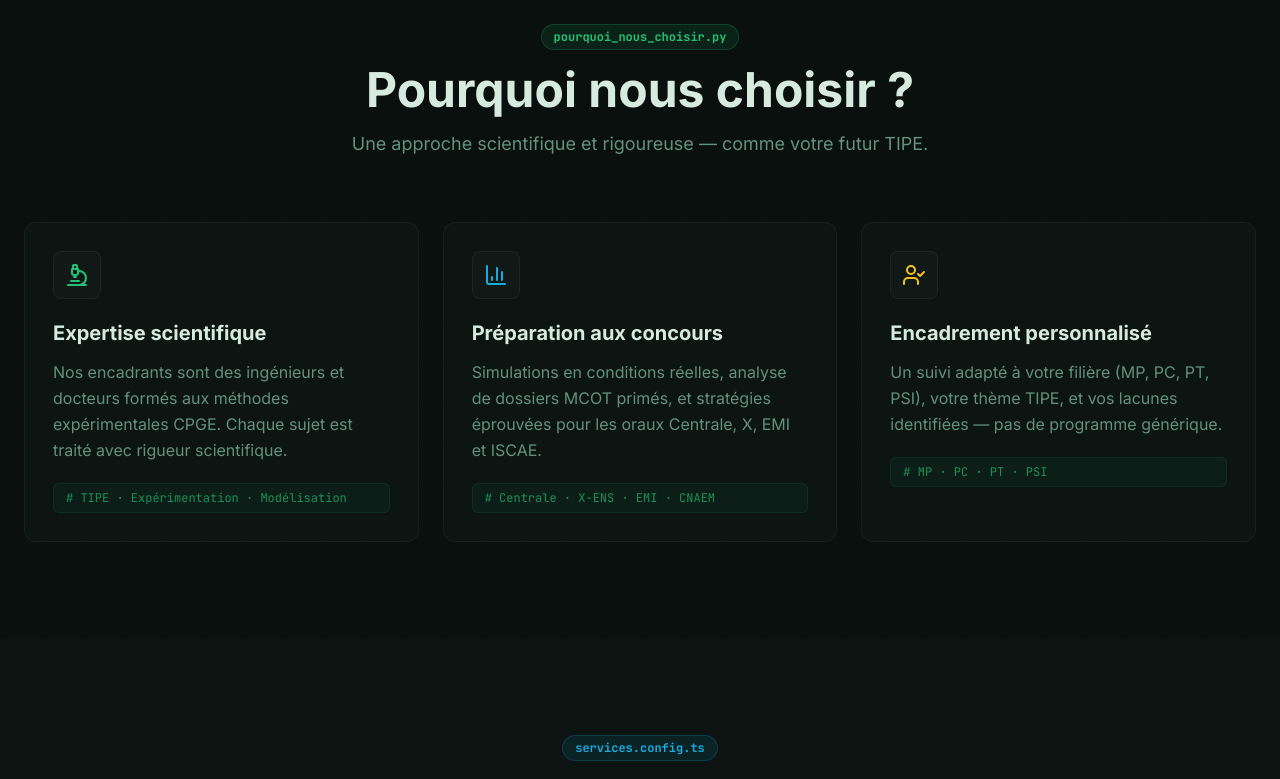
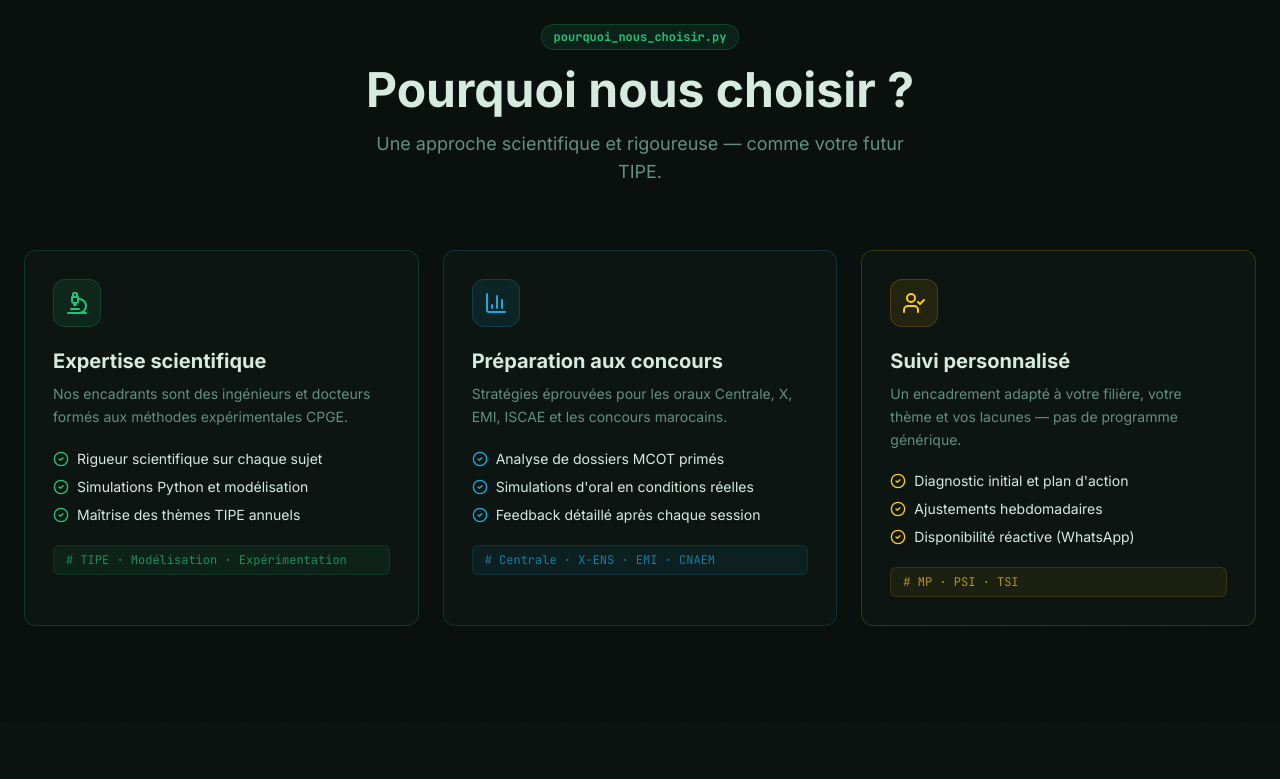
Before and after one commit to AYMANEFAKIHI/TIPECPGE, a React (Vite) app: page / in a window 1280 px wide. Shown: the part 880-1659 px from the top of the page. Built offline with nearby package versions, Linux system fonts and the light colour scheme.

Commit message:
fix all bugs

```diff
--- a/src/components/home/About.tsx
+++ b/src/components/home/About.tsx
@@ -1,93 +1,77 @@
 import { motion } from "framer-motion";
-import { Rocket, Users, TrendingUp, Award } from "lucide-react";
+import { Rocket, Users, TrendingUp, Award, GraduationCap, Star } from "lucide-react";
 
 const milestones = [
-  {
-    year: "2019",
-    icon: Rocket,
-    title: "Fondation de TIPE CPGE",
-    desc: "Création de la plateforme par une équipe d'ingénieurs et de professeurs CPGE avec une mission claire : rendre la préparation TIPE accessible et efficace.",
-  },
-  {
-    year: "2021",
-    icon: Users,
-    title: "100+ étudiants accompagnés",
-    desc: "Premier cap symbolique franchi. Nos premières promotions intègrent Centrale, X, EMI et ISCAE avec des dossiers TIPE remarqués par les jurys.",
-  },
-  {
-    year: "2023",
-    icon: TrendingUp,
-    title: "Expansion CNAEM & ISCAE",
-    desc: "Lancement des packs dédiés aux concours des grandes écoles de gestion marocaines. Taux de réussite consolidé à 95%.",
-  },
-  {
-    year: "2024",
-    icon: Award,
-    title: "200+ réussites",
-    desc: "Plus de 200 étudiants ont intégré leur école de rêve grâce à TIPE CPGE. Notre méthode — rigoureuse, scientifique, humaine — continue d'évoluer.",
-  },
+  { year: "2019", icon: Rocket,      title: "Fondation",               desc: "Créé par une équipe d'ingénieurs et de professeurs CPGE pour rendre la préparation TIPE accessible à tous les étudiants marocains." },
+  { year: "2021", icon: Users,       title: "100+ étudiants",          desc: "Premier cap symbolique. Nos premières promotions intègrent Centrale, X, EMI et ISCAE avec des dossiers TIPE remarqués par les jurys." },
+  { year: "2023", icon: TrendingUp,  title: "Expansion CNAEM & ISCAE", desc: "Lancement des packs dédiés aux concours des grandes écoles de gestion marocaines. Taux de réussite consolidé à 95%." },
+  { year: "2025", icon: Award,       title: "200+ réussites",          desc: "Plus de 200 étudiants ont intégré leur école grâce à TIPE CPGE. Notre méthode — rigoureuse, scientifique, humaine — continue d'évoluer." },
 ];
 
-export const About = () => {
-  return (
+const values = [
+  { icon: GraduationCap, label: "Rigueur scientifique",  desc: "Nous traitons chaque TIPE comme une vraie démarche de recherche." },
+  { icon: Star,           label: "Excellence personnalisée", desc: "Pas de programme générique — chaque étudiant a son propre parcours." },
+  { icon: Users,          label: "Communauté CPGE",       desc: "Un réseau d'étudiants et d'encadrants qui partagent les mêmes ambitions." },
+];
+
+export const About = () => (
   <section id="about" className="py-24 relative overflow-hidden">
     <div className="absolute inset-0 grid-bg opacity-40 pointer-events-none" />
-
     <div className="container mx-auto px-4 md:px-6 relative z-10">
-        <motion.div
-          initial={{ opacity: 0, y: 20 }}
-          whileInView={{ opacity: 1, y: 0 }}
-          viewport={{ once: true }}
-          className="text-center mb-16"
-        >
+      <motion.div initial={{ opacity: 0, y: 20 }} whileInView={{ opacity: 1, y: 0 }} viewport={{ once: true }} className="text-center mb-16">
         <div className="inline-flex items-center gap-2 px-3 py-1 rounded-full bg-primary/10 text-primary text-xs font-mono font-semibold mb-4 border border-primary/20">
           git log --oneline
         </div>
         <h2 className="text-3xl md:text-5xl font-bold mb-4">Notre Histoire</h2>
-          <p className="text-muted-foreground text-lg max-w-2xl mx-auto">
-            De l'idée à la référence nationale — une construction méthodique, comme un bon TIPE.
+        <p className="text-muted-foreground text-lg max-w-2xl mx-auto">De l'idée à la référence nationale — une construction méthodique, comme un bon TIPE.</p>
+      </motion.div>
+
+      <div className="grid lg:grid-cols-2 gap-12 items-start max-w-5xl mx-auto">
+        {/* Timeline */}
+        <div className="relative">
+          <div className="absolute left-[19px] top-2 bottom-2 w-px bg-gradient-to-b from-primary/60 via-primary/20 to-transparent" />
+          {milestones.map((m, i) => (
+            <motion.div key={i} initial={{ opacity: 0, x: -20 }} whileInView={{ opacity: 1, x: 0 }} viewport={{ once: true }}
+              transition={{ delay: i * 0.1 }} className="flex gap-5 mb-8 last:mb-0 relative">
+              <div className="w-10 h-10 rounded-full bg-primary/10 border-2 border-primary/30 flex items-center justify-center shrink-0 z-10">
+                <m.icon className="w-4 h-4 text-primary" />
+              </div>
+              <div className="pt-1.5">
+                <div className="flex items-center gap-2 mb-1">
+                  <span className="font-mono font-black text-primary text-lg">{m.year}</span>
+                  <span className="text-sm font-bold">{m.title}</span>
+                </div>
+                <p className="text-sm text-muted-foreground leading-relaxed">{m.desc}</p>
+              </div>
+            </motion.div>
+          ))}
+        </div>
+
+        {/* Values */}
+        <div className="flex flex-col gap-4">
+          <motion.div initial={{ opacity: 0, x: 20 }} whileInView={{ opacity: 1, x: 0 }} viewport={{ once: true }}
+            className="rounded-xl border border-primary/20 bg-primary/5 p-6 mb-2">
+            <div className="text-xs font-mono font-bold text-primary uppercase tracking-wider mb-2">Notre mission</div>
+            <p className="text-base leading-relaxed">
+              Permettre à chaque étudiant CPGE marocain d'aborder le TIPE avec méthode, confiance et rigueur scientifique — pour que l'oral devienne un avantage, pas une source d'anxiété.
             </p>
           </motion.div>
 
-        {/* Timeline */}
-        <div className="max-w-3xl mx-auto relative">
-          {/* Vertical line */}
-          <div className="absolute left-6 md:left-1/2 top-0 bottom-0 w-px bg-gradient-to-b from-primary/40 via-border to-transparent -translate-x-1/2" />
-
-          {milestones.map((m, i) => (
-            <motion.div
-              key={i}
-              initial={{ opacity: 0, x: i % 2 === 0 ? -30 : 30 }}
-              whileInView={{ opacity: 1, x: 0 }}
-              viewport={{ once: true }}
-              transition={{ delay: i * 0.15 }}
-              className={`relative flex gap-6 mb-12 last:mb-0 ${
-                i % 2 === 0 ? "md:flex-row" : "md:flex-row-reverse"
-              } flex-row`}
-            >
-              {/* Timeline dot */}
-              <div className="absolute left-6 md:left-1/2 w-3 h-3 rounded-full bg-primary ring-4 ring-background -translate-x-1/2 mt-6 z-10 shadow-md shadow-primary/30" />
-
-              {/* Spacer for alternating layout */}
-              <div className="hidden md:block w-[calc(50%-2rem)]" />
-
-              {/* Content card */}
-              <div className="ml-12 md:ml-0 md:w-[calc(50%-2rem)] group">
-                <div className="rounded-xl border border-border/60 bg-card/70 backdrop-blur-sm p-5 hover:border-primary/30 transition-all duration-300 hover:shadow-md">
-                  <div className="flex items-center gap-3 mb-3">
-                    <div className="w-8 h-8 rounded-lg bg-primary/10 flex items-center justify-center">
-                      <m.icon className="w-4 h-4 text-primary" />
+          {values.map((v, i) => (
+            <motion.div key={i} initial={{ opacity: 0, x: 20 }} whileInView={{ opacity: 1, x: 0 }} viewport={{ once: true }}
+              transition={{ delay: i * 0.1 }}
+              className="flex gap-4 items-start rounded-xl border border-border/60 bg-card/60 p-5 hover:border-primary/30 transition-colors">
+              <div className="w-9 h-9 rounded-lg bg-primary/10 border border-primary/20 flex items-center justify-center shrink-0">
+                <v.icon className="w-4 h-4 text-primary" />
               </div>
-                    <span className="font-mono text-2xl font-black text-primary">{m.year}</span>
-                  </div>
-                  <h3 className="font-bold text-base mb-2">{m.title}</h3>
-                  <p className="text-sm text-muted-foreground leading-relaxed">{m.desc}</p>
-                </div>
+              <div>
+                <div className="font-bold text-sm mb-0.5">{v.label}</div>
+                <div className="text-xs text-muted-foreground leading-relaxed">{v.desc}</div>
               </div>
             </motion.div>
           ))}
         </div>
       </div>
+    </div>
   </section>
 );
-};
--- a/src/components/home/Features.tsx
+++ b/src/components/home/Features.tsx
@@ -1,89 +1,79 @@
 import { motion } from "framer-motion";
-import { Microscope, BarChart3, UserCheck } from "lucide-react";
+import { Microscope, BarChart3, UserCheck, CheckCircle2 } from "lucide-react";
 
-export const Features = () => {
 const features = [
   {
     icon: Microscope,
     title: "Expertise scientifique",
-      desc: "Nos encadrants sont des ingénieurs et docteurs formés aux méthodes expérimentales CPGE. Chaque sujet est traité avec rigueur scientifique.",
-      tag: "TIPE · Expérimentation · Modélisation",
-      color: "from-primary/20 to-primary/5",
-      iconColor: "text-primary",
+    desc: "Nos encadrants sont des ingénieurs et docteurs formés aux méthodes expérimentales CPGE.",
+    points: ["Rigueur scientifique sur chaque sujet", "Simulations Python et modélisation", "Maîtrise des thèmes TIPE annuels"],
+    tag: "TIPE · Modélisation · Expérimentation",
+    color: "primary",
   },
   {
     icon: BarChart3,
     title: "Préparation aux concours",
-      desc: "Simulations en conditions réelles, analyse de dossiers MCOT primés, et stratégies éprouvées pour les oraux Centrale, X, EMI et ISCAE.",
+    desc: "Stratégies éprouvées pour les oraux Centrale, X, EMI, ISCAE et les concours marocains.",
+    points: ["Analyse de dossiers MCOT primés", "Simulations d'oral en conditions réelles", "Feedback détaillé après chaque session"],
     tag: "Centrale · X-ENS · EMI · CNAEM",
-      color: "from-accent/20 to-accent/5",
-      iconColor: "text-accent",
+    color: "accent",
   },
   {
     icon: UserCheck,
-      title: "Encadrement personnalisé",
-      desc: "Un suivi adapté à votre filière (MP, PC, PT, PSI), votre thème TIPE, et vos lacunes identifiées — pas de programme générique.",
-      tag: "MP · PC · PT · PSI",
-      color: "from-chart-3/20 to-chart-3/5",
-      iconColor: "text-chart-3",
+    title: "Suivi personnalisé",
+    desc: "Un encadrement adapté à votre filière, votre thème et vos lacunes — pas de programme générique.",
+    points: ["Diagnostic initial et plan d'action", "Ajustements hebdomadaires", "Disponibilité réactive (WhatsApp)"],
+    tag: "MP · PSI · TSI",
+    color: "chart-3",
   },
 ];
 
-  return (
+const colorMap: Record<string, { bg: string; border: string; text: string; check: string }> = {
+  primary: { bg: "bg-primary/10", border: "border-primary/20 group-hover:border-primary/50", text: "text-primary", check: "text-primary" },
+  accent:  { bg: "bg-accent/10",  border: "border-accent/20 group-hover:border-accent/50",   text: "text-accent",  check: "text-accent"  },
+  "chart-3": { bg: "bg-yellow-500/10", border: "border-yellow-500/20 group-hover:border-yellow-500/40", text: "text-yellow-400", check: "text-yellow-400" },
+};
+
+export const Features = () => (
   <section id="features" className="py-24 relative overflow-hidden">
     <div className="absolute inset-0 grid-bg opacity-40 pointer-events-none" />
     <div className="container mx-auto px-4 md:px-6 relative z-10">
-        <motion.div
-          initial={{ opacity: 0, y: 20 }}
-          whileInView={{ opacity: 1, y: 0 }}
-          viewport={{ once: true }}
-          transition={{ duration: 0.5 }}
-          className="text-center mb-16"
-        >
+      <motion.div initial={{ opacity: 0, y: 20 }} whileInView={{ opacity: 1, y: 0 }} viewport={{ once: true }} className="text-center mb-16">
         <div className="inline-flex items-center gap-2 px-3 py-1 rounded-full bg-primary/10 text-primary text-xs font-mono font-semibold mb-4 border border-primary/20">
           pourquoi_nous_choisir.py
         </div>
         <h2 className="text-3xl md:text-5xl font-bold mb-4">Pourquoi nous choisir ?</h2>
-          <p className="text-muted-foreground text-lg max-w-2xl mx-auto">
-            Une approche scientifique et rigoureuse — comme votre futur TIPE.
-          </p>
+        <p className="text-muted-foreground text-lg max-w-xl mx-auto">Une approche scientifique et rigoureuse — comme votre futur TIPE.</p>
       </motion.div>
 
       <div className="grid md:grid-cols-3 gap-6">
-          {features.map((f, i) => (
-            <motion.div
-              key={i}
-              initial={{ opacity: 0, y: 30 }}
-              whileInView={{ opacity: 1, y: 0 }}
-              viewport={{ once: true }}
-              transition={{ duration: 0.5, delay: i * 0.12 }}
-              whileHover={{ y: -6 }}
-              className="group"
-            >
-              <div className="relative h-full rounded-xl border border-border/60 bg-card/60 backdrop-blur-sm p-7 overflow-hidden transition-all duration-300 hover:border-primary/40 hover:shadow-lg hover:shadow-primary/10">
-                {/* Background gradient */}
-                <div className={`absolute inset-0 bg-gradient-to-br ${f.color} opacity-0 group-hover:opacity-100 transition-opacity duration-500`} />
-
-                {/* Corner decoration */}
-                <div className="absolute top-3 right-3 opacity-0 group-hover:opacity-100 transition-opacity">
-                  <div className="w-1.5 h-1.5 rounded-full bg-primary" />
+        {features.map((f, i) => {
+          const c = colorMap[f.color];
+          return (
+            <motion.div key={i} initial={{ opacity: 0, y: 30 }} whileInView={{ opacity: 1, y: 0 }} viewport={{ once: true }}
+              transition={{ delay: i * 0.1 }} whileHover={{ y: -6 }} className="group">
+              <div className={`h-full rounded-xl border bg-card/60 backdrop-blur-sm p-7 overflow-hidden transition-all duration-300 hover:shadow-lg hover:shadow-black/10 ${c.border}`}>
+                <div className={`w-12 h-12 rounded-xl ${c.bg} border ${c.border} flex items-center justify-center mb-5 group-hover:scale-110 transition-transform duration-300`}>
+                  <f.icon className={`w-6 h-6 ${c.text}`} />
                 </div>
-
-                <div className="relative z-10">
-                  <div className={`w-12 h-12 rounded-lg bg-card border border-border/80 flex items-center justify-center mb-5 group-hover:scale-110 group-hover:border-primary/40 transition-all duration-300 shadow-sm`}>
-                    <f.icon className={`w-6 h-6 ${f.iconColor}`} />
-                  </div>
-                  <h3 className="text-xl font-bold mb-3">{f.title}</h3>
-                  <p className="text-muted-foreground leading-relaxed mb-5">{f.desc}</p>
-                  <div className="font-mono text-xs text-primary/70 bg-primary/5 border border-primary/10 rounded-md px-3 py-1.5">
+                <h3 className="text-xl font-bold mb-2">{f.title}</h3>
+                <p className="text-muted-foreground text-sm leading-relaxed mb-5">{f.desc}</p>
+                <ul className="space-y-2 mb-5">
+                  {f.points.map((p) => (
+                    <li key={p} className="flex items-start gap-2 text-sm">
+                      <CheckCircle2 className={`w-4 h-4 shrink-0 mt-0.5 ${c.check}`} />
+                      <span>{p}</span>
+                    </li>
+                  ))}
+                </ul>
+                <div className={`font-mono text-xs ${c.text} ${c.bg} border ${c.border} rounded-md px-3 py-1.5 opacity-70`}>
                   # {f.tag}
                 </div>
               </div>
-              </div>
             </motion.div>
-          ))}
+          );
+        })}
       </div>
     </div>
   </section>
 );
-};
--- a/src/components/home/Footer.tsx
+++ b/src/components/home/Footer.tsx
@@ -1,104 +1,128 @@
 import { Link } from "wouter";
 import { SiInstagram, SiTiktok, SiWhatsapp } from "react-icons/si";
-import { FlaskConical } from "lucide-react";
+import { FlaskConical, Mail, Phone, MapPin } from "lucide-react";
 
 const sitemapMain = [
   { label: "Accueil", path: "/" },
   { label: "FAQ", path: "/faq" },
   { label: "Contact", path: "/contact" },
+  { label: "Études de cas", path: "/etudes-de-cas" },
 ];
 
 const sitemapCNC = [
   { label: "Dashboard CNC 2026", path: "/cnc-2026" },
   { label: "Filières", path: "/filieres" },
-  { label: "Écoles", path: "/ecoles" },
-  { label: "Calculateur", path: "/calculateur" },
+  { label: "Explorer les écoles", path: "/ecoles" },
+  { label: "Calculateur de note", path: "/calculateur" },
 ];
 
 const sitemapTipe = [
   { label: "Méthodologie", path: "/methodologie" },
   { label: "Ressources", path: "/ressources" },
-  { label: "Études de cas", path: "/etudes-de-cas" },
+  { label: "Thèmes TIPE", path: "/methodologie" },
 ];
 
-export const Footer = () => {
-  return (
-    <footer className="bg-muted/20 border-t border-border/50 pt-14 pb-8 relative overflow-hidden">
+export const Footer = () => (
+  <footer className="bg-muted/20 border-t border-border/50 pt-16 pb-8 relative overflow-hidden">
     <div className="absolute inset-0 grid-bg opacity-20 pointer-events-none" />
     <div className="container mx-auto px-4 md:px-6 relative z-10">
-        <div className="flex flex-col md:flex-row justify-between gap-10 mb-12">
-          {/* Brand */}
-          <div className="max-w-xs">
-            <div className="flex items-center gap-2 font-bold text-lg mb-3">
-              <div className="w-7 h-7 rounded-lg bg-primary/10 border border-primary/30 flex items-center justify-center">
-                <FlaskConical className="w-3.5 h-3.5 text-primary" />
+      <div className="grid md:grid-cols-2 lg:grid-cols-5 gap-10 mb-14">
+
+        {/* Brand — spans 2 cols */}
+        <div className="lg:col-span-2">
+          <div className="flex items-center gap-2.5 font-bold text-lg mb-4">
+            <div className="w-9 h-9 rounded-xl bg-primary/15 border border-primary/30 flex items-center justify-center shadow-sm shadow-primary/10">
+              <FlaskConical className="w-4 h-4 text-primary" />
             </div>
-              <span className="font-mono">TIPE <span className="text-primary">CPGE</span></span>
+            <span className="font-mono text-xl">TIPE <span className="text-primary">CPGE</span></span>
           </div>
-            <p className="text-sm text-muted-foreground leading-relaxed">
-              L'excellence académique, à votre portée. Simulations, coaching, préparation orale — tout pour réussir vos concours.
+          <p className="text-sm text-muted-foreground leading-relaxed mb-5 max-w-xs">
+            La référence marocaine pour la préparation du TIPE. Simulations scientifiques, coaching oral et accompagnement personnalisé pour les concours des grandes écoles.
           </p>
-            <div className="flex gap-3 mt-4">
-              <a href="https://www.instagram.com/tipe_cpge/" target="_blank" rel="noopener noreferrer" className="text-muted-foreground hover:text-primary transition-colors" aria-label="Instagram">
-                <SiInstagram className="w-4 h-4" />
+          {/* Contact infos */}
+          <div className="space-y-2 mb-5">
+            <a href="tel:+212712177517" className="flex items-center gap-2 text-sm text-muted-foreground hover:text-primary transition-colors">
+              <Phone className="w-3.5 h-3.5 shrink-0" />
+              +212 712 177 517
             </a>
-              <a href="https://www.tiktok.com/@tipe.cpge" target="_blank" rel="noopener noreferrer" className="text-muted-foreground hover:text-primary transition-colors" aria-label="TikTok">
-                <SiTiktok className="w-4 h-4" />
+            <a href="mailto:faymane12@gmail.com" className="flex items-center gap-2 text-sm text-muted-foreground hover:text-primary transition-colors">
+              <Mail className="w-3.5 h-3.5 shrink-0" />
+              faymane12@gmail.com
             </a>
-              <a href="https://wa.me/212600000000" target="_blank" rel="noopener noreferrer" className="text-muted-foreground hover:text-[#25D366] transition-colors" aria-label="WhatsApp">
-                <SiWhatsapp className="w-4 h-4" />
+            <div className="flex items-center gap-2 text-sm text-muted-foreground">
+              <MapPin className="w-3.5 h-3.5 shrink-0" />
+              Rabat, Maroc
+            </div>
+          </div>
+          {/* Socials */}
+          <div className="flex gap-3">
+            <a href="https://www.instagram.com/tipe_cpge/" target="_blank" rel="noopener noreferrer"
+              className="w-8 h-8 rounded-lg border border-border/60 bg-card/60 flex items-center justify-center text-muted-foreground hover:text-primary hover:border-primary/40 hover:bg-primary/5 transition-all"
+              aria-label="Instagram">
+              <SiInstagram className="w-3.5 h-3.5" />
+            </a>
+            <a href="https://www.tiktok.com/@tipe.cpge" target="_blank" rel="noopener noreferrer"
+              className="w-8 h-8 rounded-lg border border-border/60 bg-card/60 flex items-center justify-center text-muted-foreground hover:text-primary hover:border-primary/40 hover:bg-primary/5 transition-all"
+              aria-label="TikTok">
+              <SiTiktok className="w-3.5 h-3.5" />
+            </a>
+            <a href="https://wa.me/212712177517" target="_blank" rel="noopener noreferrer"
+              className="w-8 h-8 rounded-lg border border-border/60 bg-card/60 flex items-center justify-center text-muted-foreground hover:text-[#25D366] hover:border-[#25D366]/40 hover:bg-[#25D366]/5 transition-all"
+              aria-label="WhatsApp">
+              <SiWhatsapp className="w-3.5 h-3.5" />
             </a>
           </div>
         </div>
 
-          {/* Sitemap */}
-          <div className="flex flex-wrap gap-10 text-sm">
+        {/* Sitemap cols */}
         <div>
-              <div className="font-semibold text-foreground mb-3 font-mono text-xs text-muted-foreground uppercase tracking-wider">Général</div>
-              <ul className="space-y-2">
+          <div className="text-xs font-mono font-bold text-muted-foreground uppercase tracking-wider mb-4">Général</div>
+          <ul className="space-y-2.5">
             {sitemapMain.map((l) => (
               <li key={l.path}>
-                    <Link href={l.path} className="text-muted-foreground hover:text-primary transition-colors">
-                      {l.label}
-                    </Link>
+                <Link href={l.path} className="text-sm text-muted-foreground hover:text-primary transition-colors">{l.label}</Link>
               </li>
             ))}
           </ul>
         </div>
         <div>
-              <div className="font-semibold text-foreground mb-3 font-mono text-xs text-primary uppercase tracking-wider">CNC 2026</div>
-              <ul className="space-y-2">
+          <div className="text-xs font-mono font-bold text-primary uppercase tracking-wider mb-4">CNC 2026</div>
+          <ul className="space-y-2.5">
             {sitemapCNC.map((l) => (
               <li key={l.path}>
-                    <Link href={l.path} className="text-muted-foreground hover:text-primary transition-colors">
-                      {l.label}
-                    </Link>
+                <Link href={l.path} className="text-sm text-muted-foreground hover:text-primary transition-colors">{l.label}</Link>
               </li>
             ))}
           </ul>
         </div>
         <div>
-              <div className="font-semibold text-foreground mb-3 font-mono text-xs text-accent uppercase tracking-wider">Guide TIPE</div>
-              <ul className="space-y-2">
+          <div className="text-xs font-mono font-bold text-accent uppercase tracking-wider mb-4">Guide TIPE</div>
+          <ul className="space-y-2.5">
             {sitemapTipe.map((l) => (
               <li key={l.path}>
-                    <Link href={l.path} className="text-muted-foreground hover:text-accent transition-colors">
-                      {l.label}
-                    </Link>
+                <Link href={l.path} className="text-sm text-muted-foreground hover:text-accent transition-colors">{l.label}</Link>
               </li>
             ))}
           </ul>
+          {/* Trust badge */}
+          <div className="mt-6 rounded-lg border border-primary/20 bg-primary/5 px-3 py-2.5">
+            <div className="text-[10px] font-mono font-bold text-primary uppercase tracking-wider mb-1">Thème 2025-2026</div>
+            <div className="text-sm font-semibold">"Cycles, Boucles"</div>
           </div>
         </div>
       </div>
 
-        <div className="border-t border-border/40 pt-6 flex flex-col md:flex-row items-center justify-between text-xs text-muted-foreground font-mono gap-2">
-          <p>© 2024 TIPE CPGE. Tous droits réservés.</p>
-          <p className="text-primary/50">
+      {/* Bottom bar */}
+      <div className="border-t border-border/40 pt-6 flex flex-col md:flex-row items-center justify-between text-xs text-muted-foreground gap-3">
+        <p className="font-mono">© 2025 TIPE CPGE · Tous droits réservés</p>
+        <p className="font-mono text-primary/40">
           <span className="text-primary">{">"}</span> ./run --mode=réussite --target=grande_école
         </p>
+        <div className="flex items-center gap-1.5">
+          <div className="w-1.5 h-1.5 rounded-full bg-primary animate-pulse" />
+          <span className="font-mono text-primary/60">CNC 2026 · Session active</span>
+        </div>
       </div>
     </div>
   </footer>
 );
-};
--- a/src/components/home/Hero.tsx
+++ b/src/components/home/Hero.tsx
@@ -427,7 +427,7 @@ export const Hero = () => {
           <StatCard value={200} label="Étudiants accompagnés" prefix="+" />
           <StatCard value={95} label="Taux de réussite" suffix="%" />
           <StatCard value={50} label="Grandes Écoles intégrées" prefix="+" />
-          <StatCard value={5} label="Note moyenne" suffix="★" />
+          <StatCard value={6} label="Années d'expérience" suffix="+" />
         </motion.div>
       </div>
 
```
Also changed, not shown: src/components/home/FinalCTA.tsx (added, +61 -0 lines), src/pages/Home.tsx (+9 -3 lines). Lines whose indentation alone changed are shown as unchanged.
